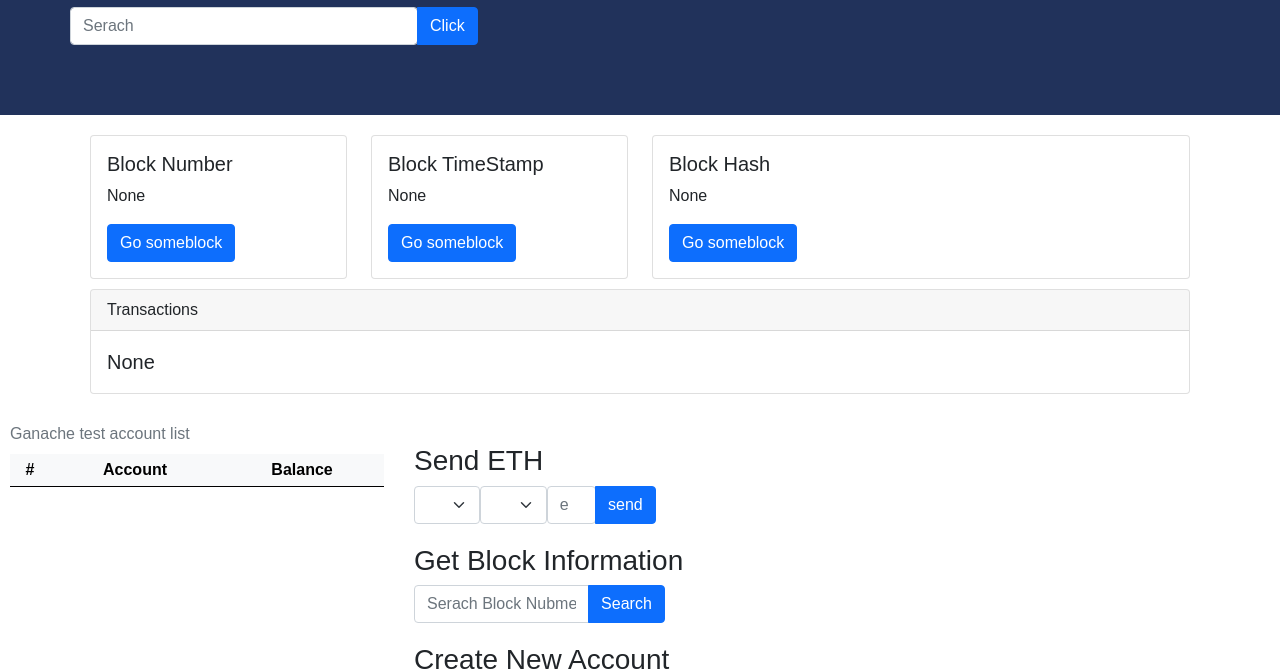
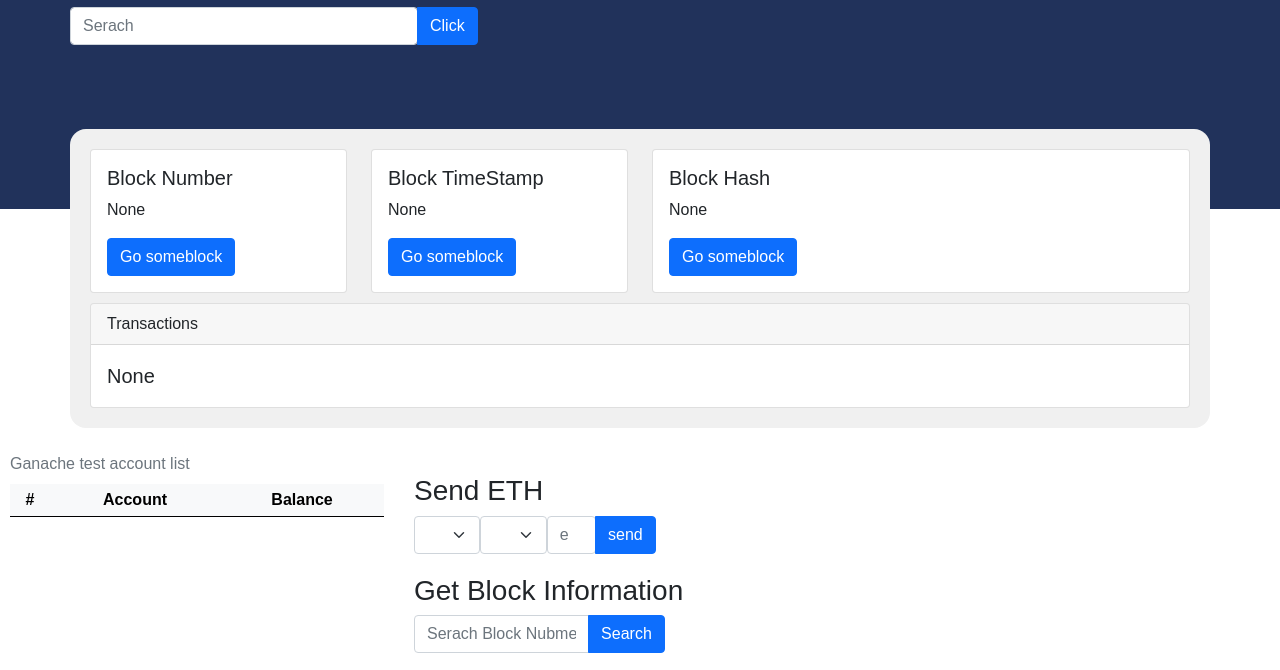
Before and after one commit to Jeongseup/Blockchain-EthereumStudy, a plain HTML site: page ganache-basic/index2.html in a window 1280 px wide. Shown: the part 161-831 px from the top of the page. Drawn offline with nearby package versions, Linux system fonts and the light colour scheme.

Commit message:
[UPDATE] etherseupcan monitor css 수정

```diff
--- a/ganache-basic/index2.html
+++ b/ganache-basic/index2.html
@@ -131,7 +131,7 @@
     </div>
 
     <!-- Header -->
-    <header class="header">
+    <header class="header" style="height: 20rem;">
         <h1>The Ethereum Blockchain Explorer</h1>
         <div class="input-group" style="margin:10px;">
             <div class="form-outline" style="width:30%">
@@ -142,10 +142,10 @@
             </button>
         </div>
         <div id="currentblock"></div>
-
     </header>
     <!-- monitor -->
-    <div class="container">
+    <div class="container"
+        style="margin-top: -5rem; margin-bottom: 1rem; border-radius: 1rem; background: RGB(240,240,240);">
         <!-- <div class="fakeimg"> -->
         <a name="monitor"></a>
         <div class="container">
```
